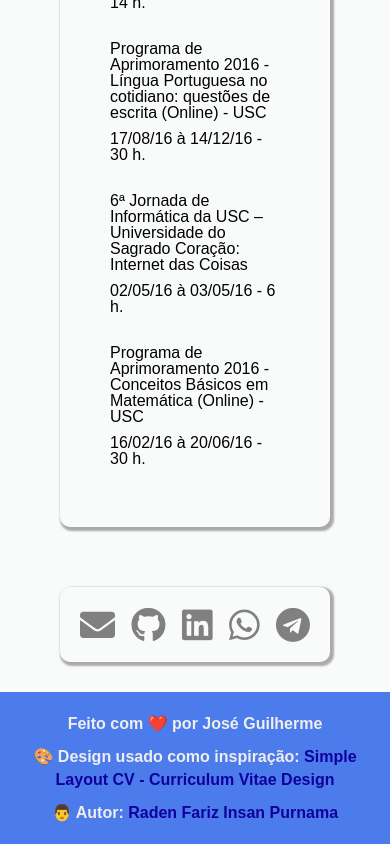
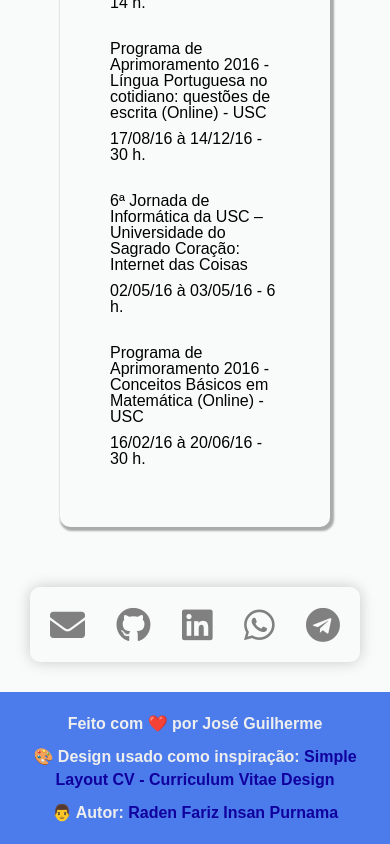
Before and after one commit to zehguilherme/curriculum, a React (Create React App) app in the folder frontend/: page / in a window 390 px wide. Shown: the part 4549-5393 px from the top of the page. Built offline with nearby package versions, Linux system fonts and the light colour scheme.

Commit message:
Make responsive

```diff
--- a/frontend/src/components/Footer/styles.js
+++ b/frontend/src/components/Footer/styles.js
@@ -2,16 +2,24 @@
 import styled from 'styled-components';
 
 export const StylesFooter = styled.footer`
-  box-shadow: 2px 2px 2px 2px #aaaaaa;
+  box-shadow: 0 0 15px rgba(0,0,0,0.2);
   border-radius: 10px;
   display: flex;
-  margin: 60px 60px auto 60px;
+  margin: 6rem 6rem auto 6rem;
   justify-content: space-between;
-  padding: 20px;
+  padding: 2rem;
+
+  @media(max-width: 650px){
+    margin: 3.0rem 3.0rem auto 3.0rem;
+  }
 
   a i {
     font-size: 35px;
     color: gray;
+
+    @media(max-width: 360px){
+      font-size: 30px;
+    }
   }
 
   /* Email */
```
